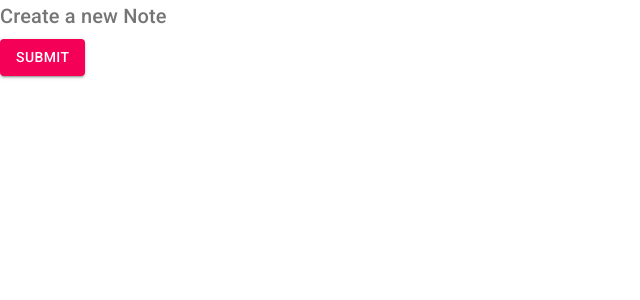
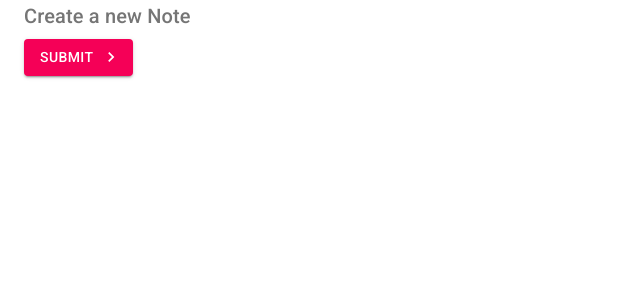
Before and after one commit to Cleomir/learning-material-ui, a React (Create React App) app: page /create in a window 1280 px wide. Shown: the top 300 px of the page, without its empty margins (0-640 px from the left). Built offline with nearby package versions, Linux system fonts and the light colour scheme.

Commit message:
Add icon

```diff
--- a/src/pages/Create.tsx
+++ b/src/pages/Create.tsx
@@ -1,8 +1,9 @@
-import { Typography, Button } from "@material-ui/core";
+import { Typography, Button, Container } from "@material-ui/core";
+import { KeyboardArrowRight } from "@material-ui/icons";
 
 export const Create = () => {
   return (
-    <div>
+    <Container>
       <Typography
         variant="h6"
         component="h2"
@@ -17,9 +18,10 @@ export const Create = () => {
         type="submit"
         color="secondary"
         variant="contained"
+        endIcon={<KeyboardArrowRight />}
       >
         Submit
       </Button>
-    </div>
+    </Container>
   );
 };
```
